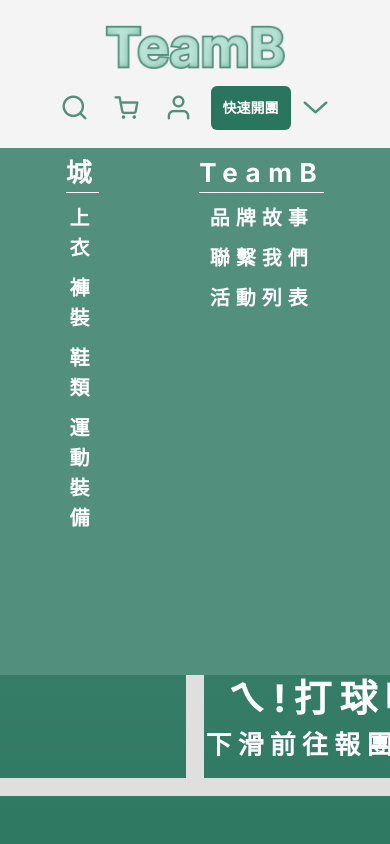
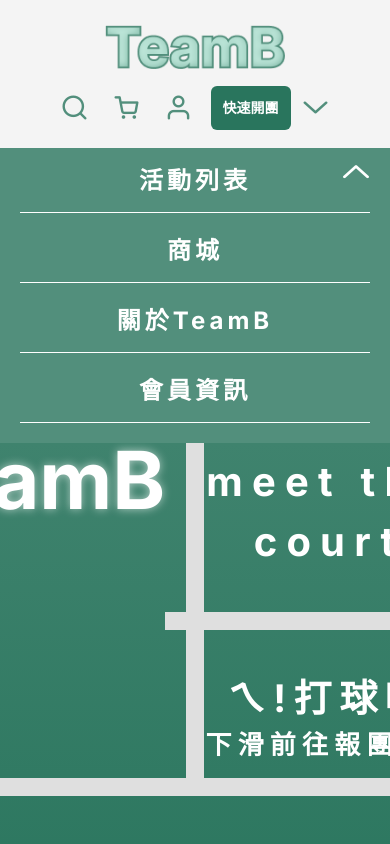
Before and after one commit to zx0938013408/TeamB_next, a Next.js app: page / in a window 390 px wide. Both pictures are taken after a click on the button 315 px from the left and 108 px from the top of the page. Shown: the top 844 px of the page. Built offline with nearby package versions, Linux system fonts and the light colour scheme; no server answers.

Commit message:
navbar rwd與動畫效果

```diff
--- a/components/Navbar.js
+++ b/components/Navbar.js
@@ -1,37 +1,86 @@
+import { useState } from "react";
 import styles from "@/styles/Navbar.module.css";
 import Link from "next/link";
 
+const sections = [
+  {
+    title: "活動列表",
+    links: [{ label: "活動列表", href: "/activity-list" }],
+  },
+  {
+    title: "商城",
+    links: [
+      { label: "上衣", href: "../../shop/top" },
+      { label: "褲裝", href: "../../shop/bottom" },
+      { label: "鞋類", href: "../../shop/shoes" },
+      { label: "運動裝備", href: "../../shop/accessory" },
+    ],
+  },
+  {
+    title: "關於TeamB",
+    links: [
+      { label: "品牌故事", href: "#" },
+      { label: "聯繫我們", href: "#" },
+      { label: "活動列表", href: "#" },
+    ],
+  },
+  {
+    title: "會員資訊",
+    links: [
+      { label: "我的活動", href: "#" },
+      { label: "訂單紀錄", href: "#" },
+      { label: "我的帳戶", href: "#" },
+    ],
+  },
+];
+
 const Navbar = ({ isOpen, setIsOpen }) => {
+  const [openIndex, setOpenIndex] = useState(null);
+
+  const toggleSection = (index) => {
+    setOpenIndex(openIndex === index ? null : index);
+  };
+
   return (
     <nav className={`${styles.navbarBt} ${isOpen ? styles.active : styles.none}`}>
-      <div className={styles.navContainer}>
-        <div className={styles.navSection}>
-          <div className={styles.navTitle}>活動列表</div>
-          <Link href="/activity-list" className={styles.navLink}>活動列表</Link>
-        </div>
-        <div className={styles.navSection}>
-          <div className={styles.navTitle}>商城</div>
-          <Link href="../../shop/top" className={styles.navLink}>上衣</Link>
-          <Link href="../../shop/bottom" className={styles.navLink}>褲裝</Link>
-          <Link href="../../shop/shoes" className={styles.navLink}>鞋類</Link>
-          <Link href="../../shop/accessory" className={styles.navLink}>運動裝備</Link>
-        </div>
-        <div className={styles.navSection}>
-                <div className={styles.navTitle}>關於TeamB</div>
-                <Link href="#" className={styles.navLink}>品牌故事</Link>
-                <Link href="#" className={styles.navLink}>聯繫我們</Link>
-                <Link href="#" className={styles.navLink}>活動列表</Link>
+       <div className={styles.navContainer}>
+        {sections.map((section, index) => (
+          <div
+            className={styles.navSection}
+            key={index}
+            onMouseLeave={() => {
+              if (window.innerWidth <= 768) {
+                setOpenIndex(null);
+              }
+            }}
+            onTouchStart={(e) => {
+              if (window.innerWidth <= 768 && openIndex === index) {
+                const touchTarget = e.target;
+                const isInsideTitle = touchTarget.closest(`.${styles.navTitle}`);
+                if (!isInsideTitle) {
+                  setOpenIndex(null);
+                }
+              }
+            }}
+          >
+            <div
+              className={styles.navTitle}
+              onClick={() => toggleSection(index)}
+            >
+              {section.title}
             </div>
-            <div className={styles.navSection}>
-                <div className={styles.navTitle}>會員資訊</div>
-                <Link href="#" className={styles.navLink}>我的活動</Link>
-                <Link href="#" className={styles.navLink}>訂單紀錄</Link>
-                <Link href="#" className={styles.navLink}>我的帳戶</Link>
+            <div className={`${styles.linkGroup} ${openIndex === index ? styles.show : ""}`}>
+              {section.links.map((link, i) => (
+                <Link href={link.href} key={i} className={styles.navLink}>
+                  {link.label}
+                </Link>
+              ))}
             </div>
+          </div>
+        ))}
       </div>
 
-
-      {/* 關閉 Navbar 按鈕 */}
+      {/* 關閉按鈕 */}
       <button className={styles.closeBtn} onClick={() => setIsOpen(false)}>
         <span className={`icon-Dropup ${styles.iconDropup}`}></span>
       </button>
--- a/styles/Navbar.module.css
+++ b/styles/Navbar.module.css
@@ -2,17 +2,16 @@
 /* 初始：收合，隱藏在上方 */
 .navbarBt {
   position: fixed;
-  top: 100px; /* 從 Header 下方開始 */
+  top: var(--header-height, 86px);
   left: 0;
   width: 100%;
   background: #528F7C;
-  z-index: 999;
+  z-index: 900;
   padding: 14px 50px;
-
   display: flex;
   justify-content: center;
   align-items: center;
-
+  padding-top: 120px;
   opacity: 0;
   transform: translateY(-20px);
   pointer-events: none; /* 🔒 防止點擊 */
@@ -82,6 +81,12 @@
 }
 
 /* 選單連結 */
+.linkGroup {
+  display: flex;
+  flex-direction: column;
+  align-items: center;
+  gap: 10px;
+}
 .navLink{
   font-size: 20px;
   font-family: Inter, sans-serif;
@@ -91,7 +96,6 @@
   text-decoration: none;
   transition: color 0.3s;
   text-align: center;
-
 }
 .navbarBt .navLink {
   color: white !important;
@@ -103,3 +107,86 @@
   color: #BDE6D9;
   border-bottom: 1px white solid;
 }
+
+
+/* 手機版 RWD */
+@media screen and (max-width: 768px) {
+  .navbarBt {
+    top: var(--header-height, 143px);
+    flex-direction: column;
+    align-items: flex-start;
+    padding: 20px;
+  }
+
+  .navContainer {
+    flex-direction: column;
+    align-items: center;
+    gap: 20px;
+  }
+
+  .navSection {
+    width: 100%;
+    align-items: center;
+    gap: 0.5rem;
+  }
+
+  .navTitle {
+    font-size: 24px;
+    letter-spacing: 4px;
+    margin-bottom: 5px;
+  }
+
+  .navLink {
+    font-size: 20px;
+    letter-spacing: 2px;
+  }
+
+  .closeBtn {
+    font-size: 26px;
+    top: 10px;
+    right: 15px;
+    z-index: 1001;
+  }
+}
+/* 手風琴效果（手機版展開 navLink） */
+@media screen and (max-width: 768px) {
+  .linkGroup {
+    max-height: 0;
+    overflow: hidden;
+    transition: max-height 0.3s ease;
+    display: flex;
+    flex-direction: column;
+    align-items: center;
+    gap: 8px;
+
+  }
+
+  .show {
+    max-height: 500px; /* 根據內容多少可自行加大 */
+  }
+
+  .navTitle {
+    cursor: pointer;
+    /* padding: 5px 0; */
+    border-bottom: none;
+    width: 100%;
+    text-align: center;
+  }
+  .navTitle:hover {
+    font-size: 28px;         /* ✅ 比原本略大（原本是 26px） */
+    transition: font-size 0.2s ease;
+  }
+
+  .navSection{
+    border-bottom:1px solid white;
+  }
+  .navSection:hover {
+    padding-bottom: 0.5rem;
+   scale: 1;
+
+  }
+  /* .navSection:active{
+    padding-bottom: 0.5rem;
+  } */
+
+}
```
